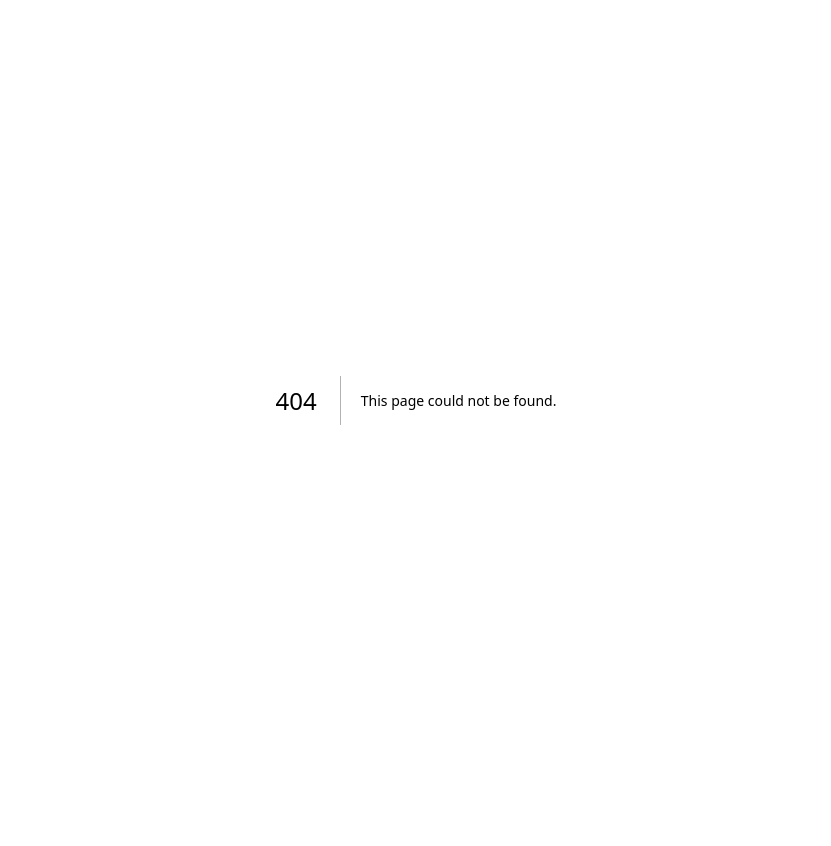
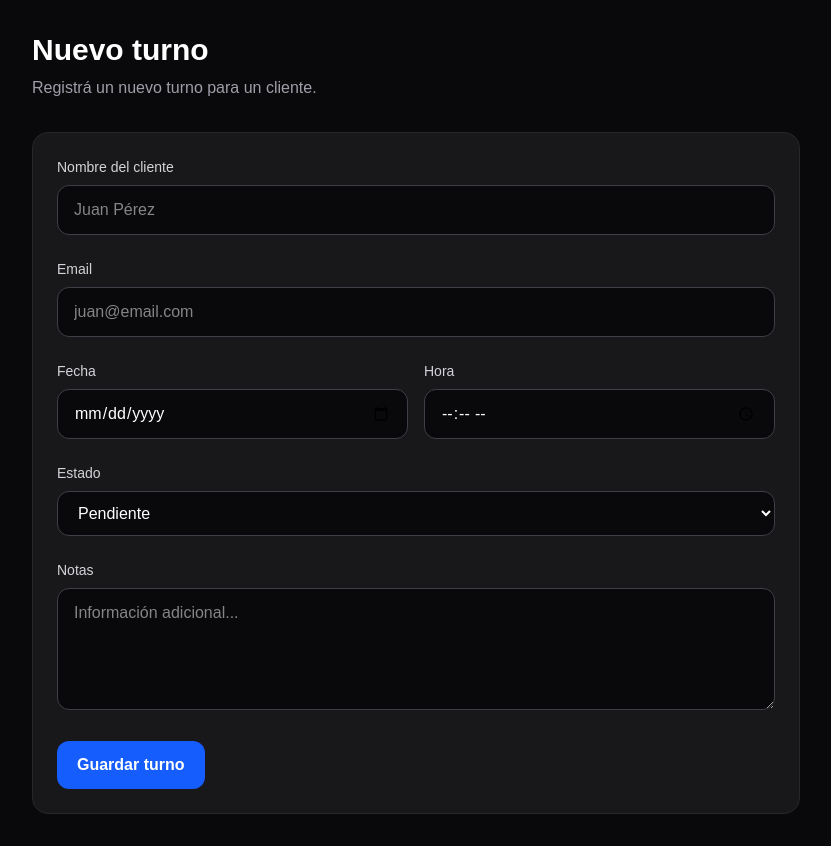
Before and after one commit to RocioAranibar/turnify, a Next.js app: page /appointments/new in a window 1280 px wide. Before the commit this address had no page. Shown: the whole page, without its empty margins (224-1055 px from the left). Before the commit the page ends 800 px from the top, so only its background shows below. Built offline with nearby package versions, Linux system fonts and the light colour scheme.

Commit message:
Agrego formulario de creación de turnos

```diff
--- /dev/null
+++ b/src/app/appointments/new/page.tsx
@@ -0,0 +1,79 @@
+export default function NewAppointmentPage() {
+  return (
+    <main className="min-h-screen bg-zinc-950 px-6 py-8 text-white">
+      <div className="mx-auto max-w-3xl">
+        <div>
+          <h1 className="text-3xl font-bold">Nuevo turno</h1>
+          <p className="mt-2 text-zinc-400">
+            Registrá un nuevo turno para un cliente.
+          </p>
+        </div>
+
+        <form className="mt-8 space-y-6 rounded-2xl border border-zinc-800 bg-zinc-900 p-6">
+          <div>
+            <label className="block text-sm text-zinc-300">
+              Nombre del cliente
+            </label>
+            <input
+              type="text"
+              placeholder="Juan Pérez"
+              className="mt-2 w-full rounded-xl border border-zinc-700 bg-zinc-950 px-4 py-3 outline-none focus:border-blue-500"
+            />
+          </div>
+
+          <div>
+            <label className="block text-sm text-zinc-300">Email</label>
+            <input
+              type="email"
+              placeholder="juan@email.com"
+              className="mt-2 w-full rounded-xl border border-zinc-700 bg-zinc-950 px-4 py-3 outline-none focus:border-blue-500"
+            />
+          </div>
+
+          <div className="grid gap-4 md:grid-cols-2">
+            <div>
+              <label className="block text-sm text-zinc-300">Fecha</label>
+              <input
+                type="date"
+                className="mt-2 w-full rounded-xl border border-zinc-700 bg-zinc-950 px-4 py-3 outline-none focus:border-blue-500"
+              />
+            </div>
+
+            <div>
+              <label className="block text-sm text-zinc-300">Hora</label>
+              <input
+                type="time"
+                className="mt-2 w-full rounded-xl border border-zinc-700 bg-zinc-950 px-4 py-3 outline-none focus:border-blue-500"
+              />
+            </div>
+          </div>
+
+          <div>
+            <label className="block text-sm text-zinc-300">Estado</label>
+            <select className="mt-2 w-full rounded-xl border border-zinc-700 bg-zinc-950 px-4 py-3 outline-none focus:border-blue-500">
+              <option>Pendiente</option>
+              <option>Confirmado</option>
+              <option>Cancelado</option>
+            </select>
+          </div>
+
+          <div>
+            <label className="block text-sm text-zinc-300">Notas</label>
+            <textarea
+              rows={4}
+              placeholder="Información adicional..."
+              className="mt-2 w-full rounded-xl border border-zinc-700 bg-zinc-950 px-4 py-3 outline-none focus:border-blue-500"
+            />
+          </div>
+
+          <button
+            type="submit"
+            className="rounded-xl bg-blue-600 px-5 py-3 font-semibold hover:bg-blue-500"
+          >
+            Guardar turno
+          </button>
+        </form>
+      </div>
+    </main>
+  );
+}
```
